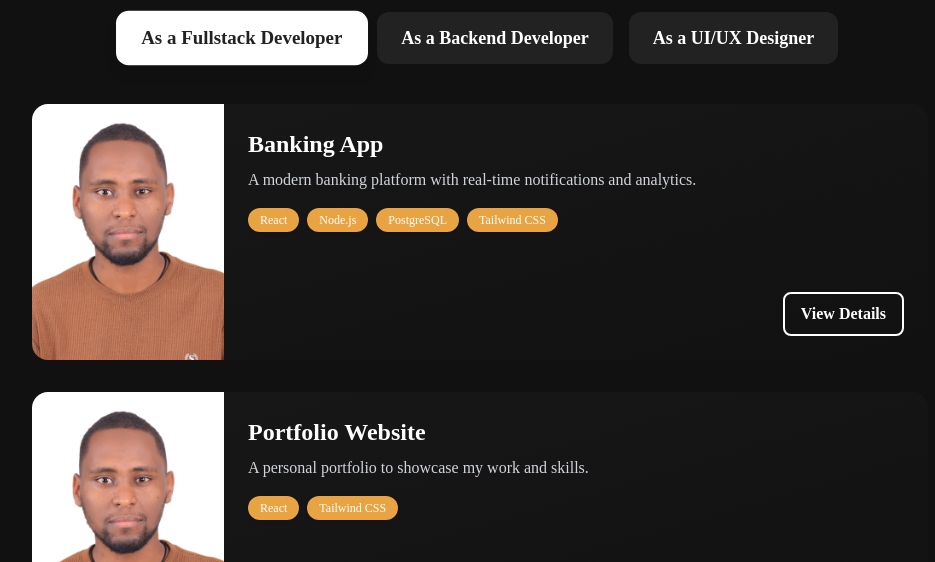
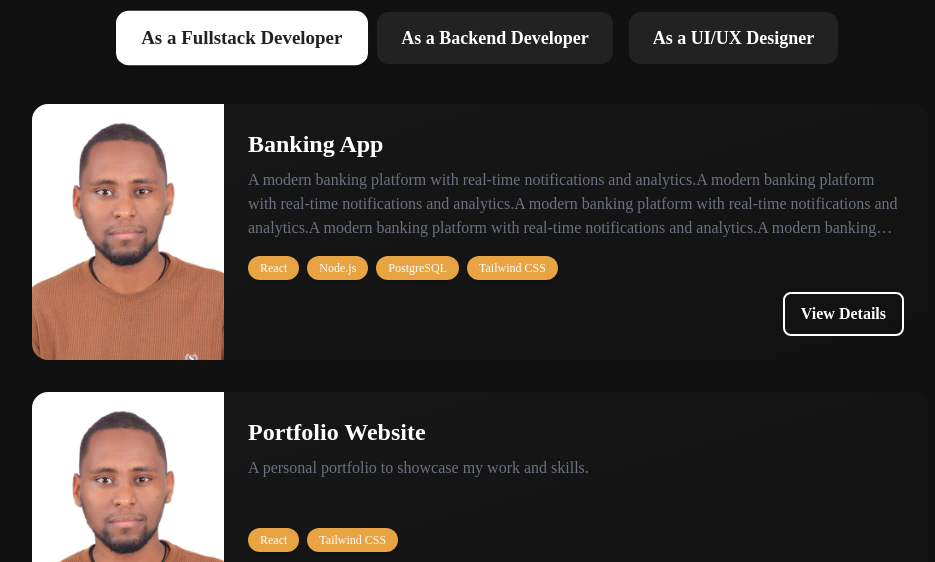
Before and after one commit to Yishak27/Portifolioo, a React (Create React App) app: page / in a window 1280 px wide. Shown: the part 3367-3929 px from the top of the page, without its empty margins (160-1095 px from the left). Built offline with nearby package versions, Linux system fonts and the light colour scheme.

Commit message:
Fix description overflow issue in ProjectsPage and enhance text styling for better readability.

```diff
--- a/src/components/page/ProjectsPage.js
+++ b/src/components/page/ProjectsPage.js
@@ -10,7 +10,7 @@ const projectCategories = [
       {
         id: '1',
         title: 'Banking App',
-        description: 'A modern banking platform with real-time notifications and analytics.',
+        description: 'A modern banking platform with real-time notifications and analytics.A modern banking platform with real-time notifications and analytics.A modern banking platform with real-time notifications and analytics.A modern banking platform with real-time notifications and analytics.A modern banking platform with real-time notifications and analytics.A modern banking platform with real-time notifications and analytics.A modern banking platform with real-time notifications and analytics.A modern banking platform with real-time notifications and analytics.A modern banking platform with real-time notifications and analytics.',
         image: '/logo.jpg',
         tech: ['React', 'Node.js', 'PostgreSQL', 'Tailwind CSS'],
       },
@@ -93,7 +93,7 @@ export default function ProjectsPage() {
                 <div className="flex-1 flex flex-col justify-between p-6">
                   <div className="flex flex-col gap-2">
                     <h4 className="text-2xl font-bold text-[var(--color-primary)]">{project.title}</h4>
-                    <p className="text-base text-gray-300 mb-2">{project.description}</p>
+                    <p className="text-base text-gray-500 mb-2 min-h-[3.5rem] line-clamp-3 overflow-hidden">{project.description}</p>
                     <div className="flex flex-wrap gap-2">
                       {project.tech.map((tech) => (
                         <span key={tech} className="px-3 py-1 rounded-full bg-[var(--color-botton)] text-white text-xs font-medium shadow">{tech}</span>
```
